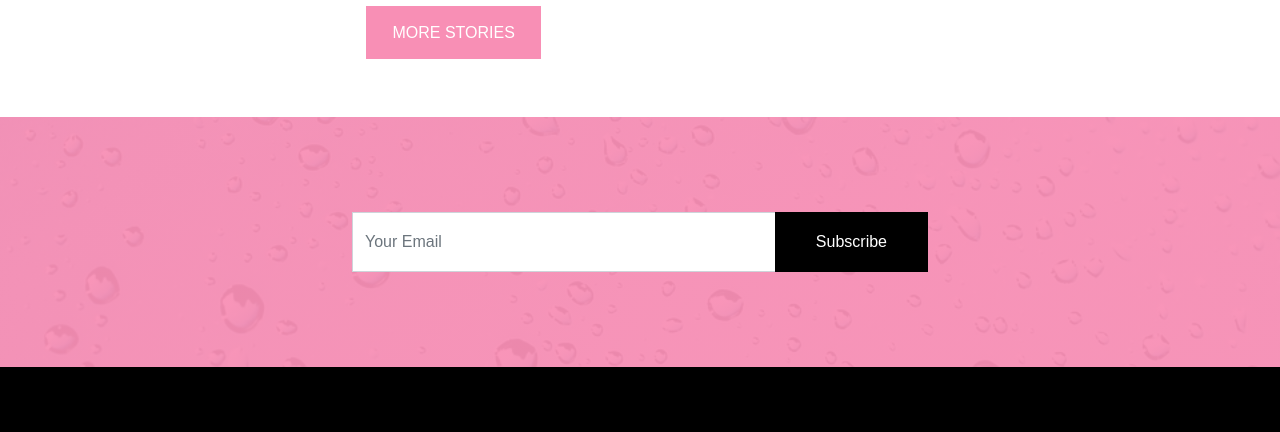
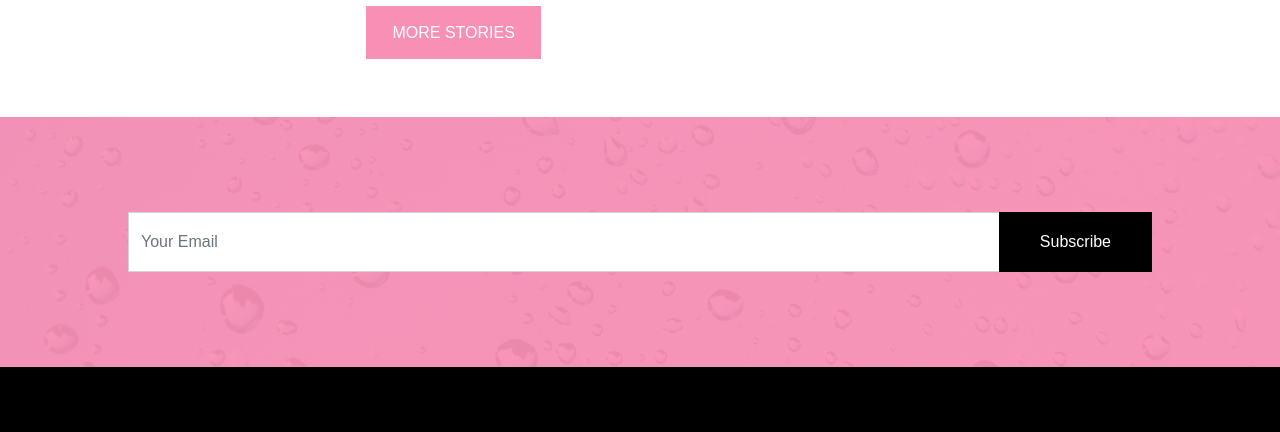
Before and after one commit to ovi100/Blog3, a plain HTML site: page index.html in a window 1280 px wide. Shown: the part 2556-2988 px from the top of the page. Drawn offline with Linux system fonts and the light colour scheme.

Commit message:
Responsive Done

```diff
--- a/css/mediaqueries.scss
+++ b/css/mediaqueries.scss
@@ -55,7 +55,11 @@ $phone-portrait: '(min-width: 320px) and (max-width: 480px)';
 
 @include respond-to($phone-portrait){
 
+  // Common Style
+
   .section-content{width: 92%;}
+
+  // Index Page
 
   .header{
     .menu{
@@ -100,6 +104,7 @@ $phone-portrait: '(min-width: 320px) and (max-width: 480px)';
   }
 
   .blog-wrapper{
+    width: 92%;
     .side-content{
       .recent-post{
         .post-list{
@@ -125,11 +130,15 @@ $phone-portrait: '(min-width: 320px) and (max-width: 480px)';
     .instagram-content{padding-left: 0 !important;}
   }
 
-  .blog-wrapper{width: 92%;}
+  // About Page
+
+  .about{width: 90%;}
 
 }
 
 @include respond-to($phone-landscape){
+
+  // Index Page
 
   .header{
     .logo{float: left;}
@@ -171,9 +180,24 @@ $phone-portrait: '(min-width: 320px) and (max-width: 480px)';
       .owl-dots {display: none;}
     }
   }
+
+  .blog-wrapper{width: 90%;}
+
+  .newsletter{
+    .news-gradient{
+      .news-form{width: 80%;}
+    }
+  }
+
+  // About Page
+
+  .about{width: 90%;}
+
 }
 
 @include respond-to($tablet-portrait){
+
+  // Index Page
 
   .home-slider{
     #main-slider{
@@ -183,10 +207,30 @@ $phone-portrait: '(min-width: 320px) and (max-width: 480px)';
       }
     }
   }
+
+  .newsletter{
+    .news-gradient{
+      .news-form{width: 80%;}
+    }
+  }
+
+  // About Page
+
+  .about{width: 90%;}
+
 }
 
 
-@include respond-to($large-desktop){
+@include respond-to($normal-desktop){
 
+  .newsletter{
+    .news-gradient{
+      .news-form{width: 80%;}
+    }
+  }
+
+	// About Page
+
+  .about{width: 85%;}
 
 }
--- a/index.html
+++ b/index.html
@@ -120,7 +120,7 @@
 	<!-- Start Blog Wrapper -->
 	<div class="blog-wrapper my-5">
 		<div class="row">
-			<div class="col-lg-8 col-md-8 col-sm-8 col-12">
+			<div class="col-lg-8 col-md-7 col-sm-6 col-12">
 				<div class="main-content">
 					<!-- Row 1 -->
 					<div class="row">
@@ -265,7 +265,7 @@
 								</div>
 							</div>
 						</div>
-						<div class="col-lg-6 col-md-6 col-sm-6 col-xs-6">
+						<div class="col-xl-6 col-lg-6 col-md-12 col-sm-12 col-12">
 							<div class="post-category my-4">
 								<div class="photo">
 									<a href="">
@@ -357,7 +357,7 @@
 					</div>
 				</div>
 			</div>
-			<div class="col-lg-4 col-md-4 col-sm-4 col-12">
+			<div class="col-lg-4 col-md-5 col-sm-6 col-12">
 				<div class="side-content">
 					<div class="profile my-4 py-5 text-center">
 						<img class="img-fluid rounded-circle mt-5" src="images/profile.jpg" alt="Image Size:120x120">
```
Also changed, not shown: css/mediaqueries.css, 1 other file.
